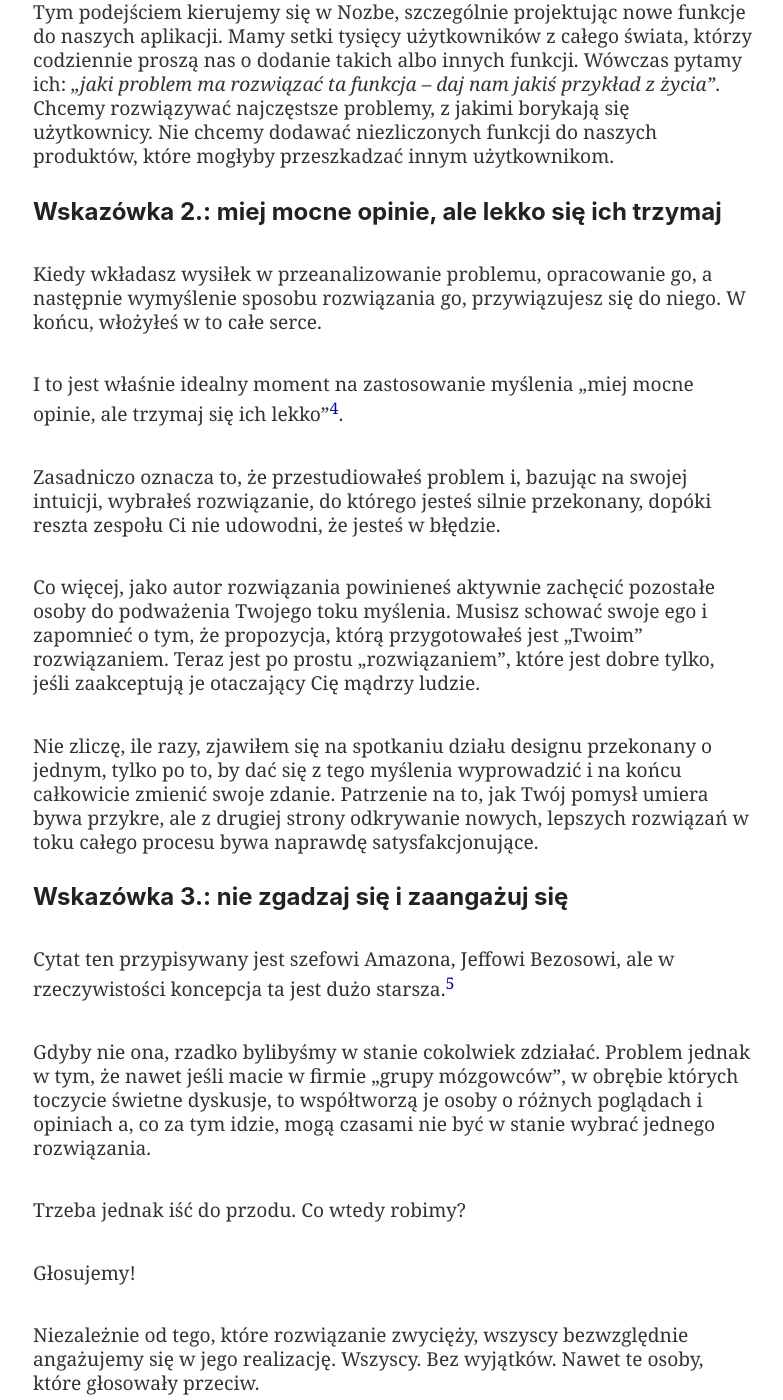
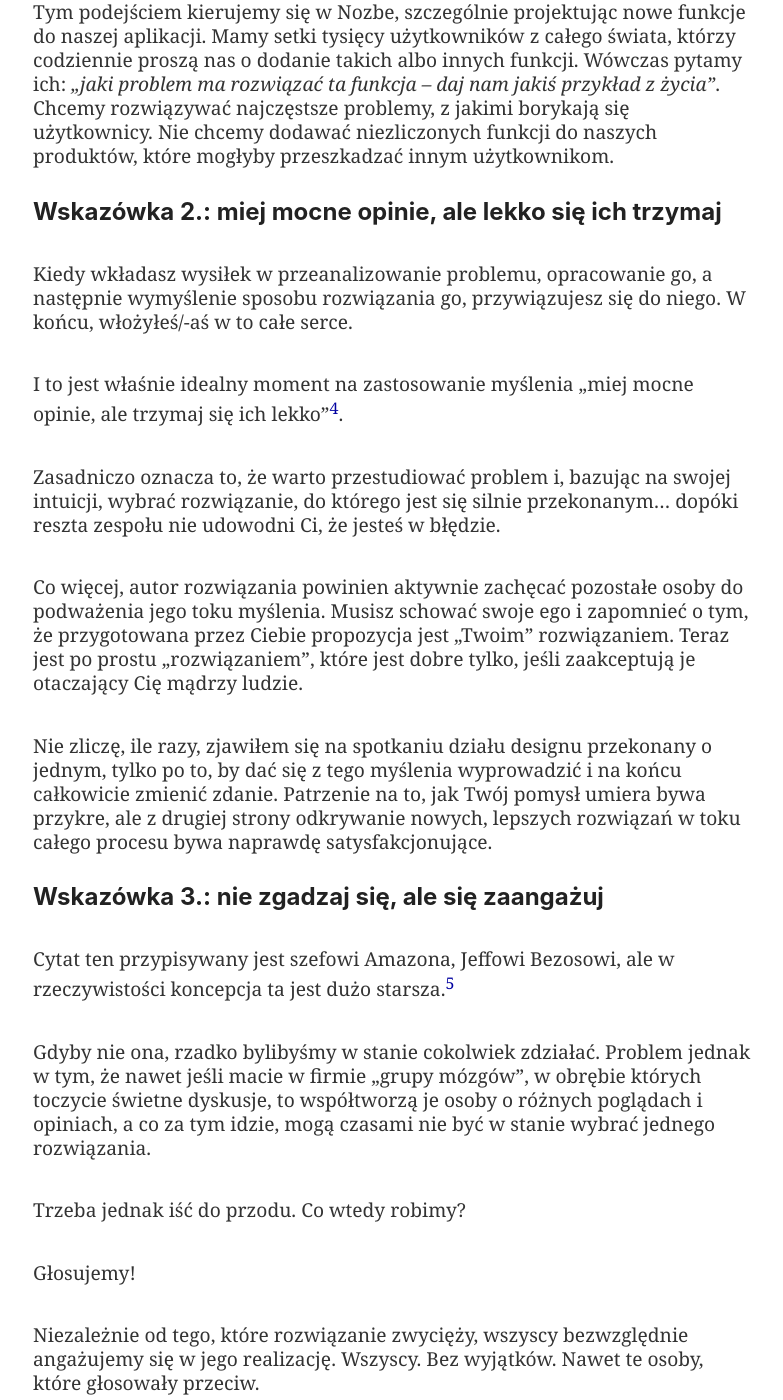
Before and after one commit to Nozbe/NoOffice.org, a Jekyll site: the page built from _pl/fight.md, in a window 1280 px wide and 1400 px high, scrolled down 3676 px. Shown: the whole window, without its empty margins (247-1030 px from the left). Built offline with Jekyll 4.4.1, drawn with Linux system fonts in a browser that asks for light colours; some of the changed text lies outside the part shown.

Commit message:
Update fight.md

```diff
--- a/_pl/fight.md
+++ b/_pl/fight.md
@@ -21,9 +21,9 @@
 
 W swojej książce o Stevie Jobsie, Ken Segall[^1] wielokrotnie powtarza, że wbrew powszechnie panującej opinii, CEO i współzałożyciel Apple’a nie podejmował decyzji samodzielnie. Polegał na „małych grupach utalentowanych ludzi”. Ludzi, którym ufał i którzy nie bali się wyrażać i bronić swoich racji.
 
-Opisując, jak wyglądała praca w Pixarze, słynnym studiu animacji znanym z takich produkcji, jak „Toy Story” czy „Nemo”, Ed Cutmull[^2] wspomina o tzw. „naradach zespołu mózgowców” (ang. Braintrust). Była to grupa osób, które regularnie recenzowały wszystkie projekty filmowe Pixara. Najpierw oglądali film, a potem każdy mówił szczerze, co sądzi. Nie było żadnej hierarchii, wszyscy w grupie byli równi, niemal jak rycerze Okrągłego Stołu z legendy o Królu Arturze[^3].
+Opisując, jak wyglądała praca w Pixarze, słynnym studiu animacji znanym z takich produkcji, jak „Toy Story” czy „Nemo”, Ed Cutmull[^2] wspomina o tzw. „naradach zespołu mózgów” (ang. Braintrust). Była to grupa osób, które regularnie recenzowały wszystkie projekty filmowe Pixara. Najpierw oglądali film, a potem każdy mówił szczerze, co sądzi. Nie było żadnej hierarchii, wszyscy w grupie byli równi, niemal jak rycerze Okrągłego Stołu z legendy o Królu Arturze[^3].
 
-Członkowie takiej grupy muszą reprezentować różne punkty widzenia i specjalności, ale muszą kierować się podobnymi wartościami. Muszą czuć się komfortowo w swoim towarzystwie i mieć pewność, że ich pozycja w firmie nie jest zagrożona.
+Członkowie takiej grupy mają reprezentować różne punkty widzenia i specjalności, ale muszą kierować się podobnymi wartościami. Muszą czuć się komfortowo w swoim towarzystwie i mieć pewność, że ich pozycja w firmie nie jest zagrożona.
 
 Sami wprowadziliśmy tę koncepcję w naszym zespole i sprawdza się świetnie. Wykorzystujemy ją na naszym spotkaniu „dyrektorów”, w którym uczestniczą:
 
@@ -34,9 +34,9 @@
 * Waldemar, CFO,
 * i ja, założyciel i CEO Nozbe.
 
-Mimo że to ja jestem szefem firmy, nie podejmuję żadnych większych decyzji samodzielnie. Omawiamy je wspólnie i jeśli ktoś chce wyjść z jakąś propozycją, musi przekonać do niej całą grupę. Osoby te tworzą nasz firmowy „zespół mózgowców”.
+Mimo że to ja jestem szefem firmy, nie podejmuję żadnych większych decyzji samodzielnie. Omawiamy je wspólnie i jeśli ktoś chce wyjść z jakąś propozycją, musi przekonać do niej całą grupę. Osoby te tworzą nasz firmowy „zespół mózgów”.
 
-Zasada ta z powodzeniem sprawdza się również na spotkaniu „mózgowców od designu”, czyli grupy osób, które biorą udział w spotkaniach odnośnie designu Nozbe. Decydują oni, które funkcje są wdrażane (i jak) w Nozbe i Nozbe Teams. Do tej grupy należą:
+Zasada ta z powodzeniem sprawdza się również na spotkaniu „mózgów od designu”, czyli grupy osób, które biorą udział w spotkaniach odnośnie designu Nozbe. Decydują oni, które funkcje są wdrażane (i jak) w Nozbe i Nozbe Teams. Do tej grupy należą:
 
 * Hubert, główny designer,
 * Iwona, szefowa działu obsługi klienta,
@@ -49,9 +49,9 @@
 
 ## Każdy mówi to, co myśli. Szczerze.
 
-Członkowie tych grup wiedzą, że nie zostaną zwolnieni za szczerość. Co więcej, istnienie grupy „Dyrektorów” oznacza, że jako CEO firmy nie mogę nikogo zwolnić tylko dlatego, że mam taki kaprys. Jeśli uważam, że ktoś nie pasuje już do firmy, muszę uargumentować swoją decyzję przed grupą dyrektorów i uzyskać ich zgodę.
+Członkowie tych grup wiedzą, że nie zostaną zwolnieni za szczerość. Co więcej, istnienie grupy dyrektorów oznacza, że jako CEO firmy nie mogę nikogo zwolnić tylko dlatego, że mam taki kaprys. Jeśli uważam, że ktoś nie pasuje już do firmy, muszę uargumentować swoją decyzję przed grupą dyrektorów i uzyskać ich zgodę.
 
-To samo dotyczy funkcji czy wyglądu naszych produktów. Choć zespół inżynierów ma wiele do powiedzenia w sprawie poprawek błędów i może kierować się własnymi kryteriami, jeśli chodzi o drobne usprawnienia, żadna większa funkcja w Nozbe Personal ani Nozbe Teams nie przejdzie, o ile nie zostanie zaakceptowana przez „grupę mózgowców od designu”. Cały proces odbywa się zgodnie z krokami opisanymi w poprzednim rozdziale – trzeba przygotować temat, wpisać go do agendy, opracować i przedyskutować go na piśmie, a potem na cotygodniowym spotkaniu grupy „Design”.
+To samo dotyczy funkcji czy wyglądu naszych produktów. Choć zespół inżynierów ma wiele do powiedzenia w sprawie poprawek błędów i może kierować się własnymi kryteriami, jeśli chodzi o drobne usprawnienia, żadna większa funkcja w Nozbe nie przejdzie, o ile nie zostanie zaakceptowana przez „grupę mózgów od designu”. Cały proces odbywa się zgodnie z krokami opisanymi w poprzednim rozdziale – trzeba przygotować temat, wpisać go do agendy, opracować i przedyskutować go na piśmie, a potem na cotygodniowym spotkaniu grupy „Design”.
 
 Niewątpliwie, zbudowanie tak dobrych relacji wymaga czasu. Większość osób w naszym zespole zna się od lat, ma mocną pozycję w firmie i nie boi się mówić, co myśli.
 
@@ -63,25 +63,25 @@
 
 > Zakochaj się w problemie. Określ problem, a dopiero potem badaj potencjalne rozwiązania.
 
-Tym podejściem kierujemy się w Nozbe, szczególnie projektując nowe funkcje do naszych aplikacji. Mamy setki tysięcy użytkowników z całego świata, którzy codziennie proszą nas o dodanie takich albo innych funkcji. Wówczas pytamy ich: *„jaki problem ma rozwiązać ta funkcja – daj nam jakiś przykład z życia”*. Chcemy rozwiązywać najczęstsze problemy, z jakimi borykają się użytkownicy. Nie chcemy dodawać niezliczonych funkcji do naszych produktów, które mogłyby przeszkadzać innym użytkownikom.
+Tym podejściem kierujemy się w Nozbe, szczególnie projektując nowe funkcje do naszej aplikacji. Mamy setki tysięcy użytkowników z całego świata, którzy codziennie proszą nas o dodanie takich albo innych funkcji. Wówczas pytamy ich: *„jaki problem ma rozwiązać ta funkcja – daj nam jakiś przykład z życia”*. Chcemy rozwiązywać najczęstsze problemy, z jakimi borykają się użytkownicy. Nie chcemy dodawać niezliczonych funkcji do naszych produktów, które mogłyby przeszkadzać innym użytkownikom.
 
 ### Wskazówka 2.: miej mocne opinie, ale lekko się ich trzymaj
 
-Kiedy wkładasz wysiłek w przeanalizowanie problemu, opracowanie go, a następnie wymyślenie sposobu rozwiązania go, przywiązujesz się do niego. W końcu, włożyłeś w to całe serce.
+Kiedy wkładasz wysiłek w przeanalizowanie problemu, opracowanie go, a następnie wymyślenie sposobu rozwiązania go, przywiązujesz się do niego. W końcu, włożyłeś/-aś w to całe serce.
 
 I to jest właśnie idealny moment na zastosowanie myślenia „miej mocne opinie, ale trzymaj się ich lekko”[^4].
 
-Zasadniczo oznacza to, że przestudiowałeś problem i, bazując na swojej intuicji, wybrałeś rozwiązanie, do którego jesteś silnie przekonany, dopóki reszta zespołu Ci nie udowodni, że jesteś w błędzie.
+Zasadniczo oznacza to, że warto przestudiować problem i, bazując na swojej intuicji, wybrać rozwiązanie, do którego jest się silnie przekonanym… dopóki reszta zespołu nie udowodni Ci, że jesteś w błędzie.
 
-Co więcej, jako autor rozwiązania powinieneś aktywnie zachęcić pozostałe osoby do podważenia Twojego toku myślenia. Musisz schować swoje ego i zapomnieć o tym, że propozycja, którą przygotowałeś jest „Twoim” rozwiązaniem. Teraz jest po prostu „rozwiązaniem”, które jest dobre tylko, jeśli zaakceptują je otaczający Cię mądrzy ludzie.
+Co więcej, autor rozwiązania powinien aktywnie zachęcać pozostałe osoby do podważenia jego toku myślenia. Musisz schować swoje ego i zapomnieć o tym, że przygotowana przez Ciebie propozycja jest „Twoim” rozwiązaniem. Teraz jest po prostu „rozwiązaniem”, które jest dobre tylko, jeśli zaakceptują je otaczający Cię mądrzy ludzie.
 
-Nie zliczę, ile razy, zjawiłem się na spotkaniu działu designu przekonany o jednym, tylko po to, by dać się z tego myślenia wyprowadzić i na końcu całkowicie zmienić swoje zdanie. Patrzenie na to, jak Twój pomysł umiera bywa przykre, ale z drugiej strony odkrywanie nowych, lepszych rozwiązań w toku całego procesu bywa naprawdę satysfakcjonujące.
+Nie zliczę, ile razy, zjawiłem się na spotkaniu działu designu przekonany o jednym, tylko po to, by dać się z tego myślenia wyprowadzić i na końcu całkowicie zmienić zdanie. Patrzenie na to, jak Twój pomysł umiera bywa przykre, ale z drugiej strony odkrywanie nowych, lepszych rozwiązań w toku całego procesu bywa naprawdę satysfakcjonujące.
 
-### Wskazówka 3.: nie zgadzaj się i zaangażuj się
+### Wskazówka 3.: nie zgadzaj się, ale się zaangażuj
 
 Cytat ten przypisywany jest szefowi Amazona, Jeffowi Bezosowi, ale w rzeczywistości koncepcja ta jest dużo starsza.[^5]
 
-Gdyby nie ona, rzadko bylibyśmy w stanie cokolwiek zdziałać. Problem jednak w tym, że nawet jeśli macie w firmie „grupy mózgowców”, w obrębie których toczycie świetne dyskusje, to współtworzą je osoby o różnych poglądach i opiniach a, co za tym idzie, mogą czasami nie być w stanie wybrać jednego rozwiązania.
+Gdyby nie ona, rzadko bylibyśmy w stanie cokolwiek zdziałać. Problem jednak w tym, że nawet jeśli macie w firmie „grupy mózgów”, w obrębie których toczycie świetne dyskusje, to współtworzą je osoby o różnych poglądach i opiniach, a co za tym idzie, mogą czasami nie być w stanie wybrać jednego rozwiązania.
 
 Trzeba jednak iść do przodu. Co wtedy robimy?
 
```
Also changed, not shown: other parts of _pl/fight.md (+4 -4 lines).
